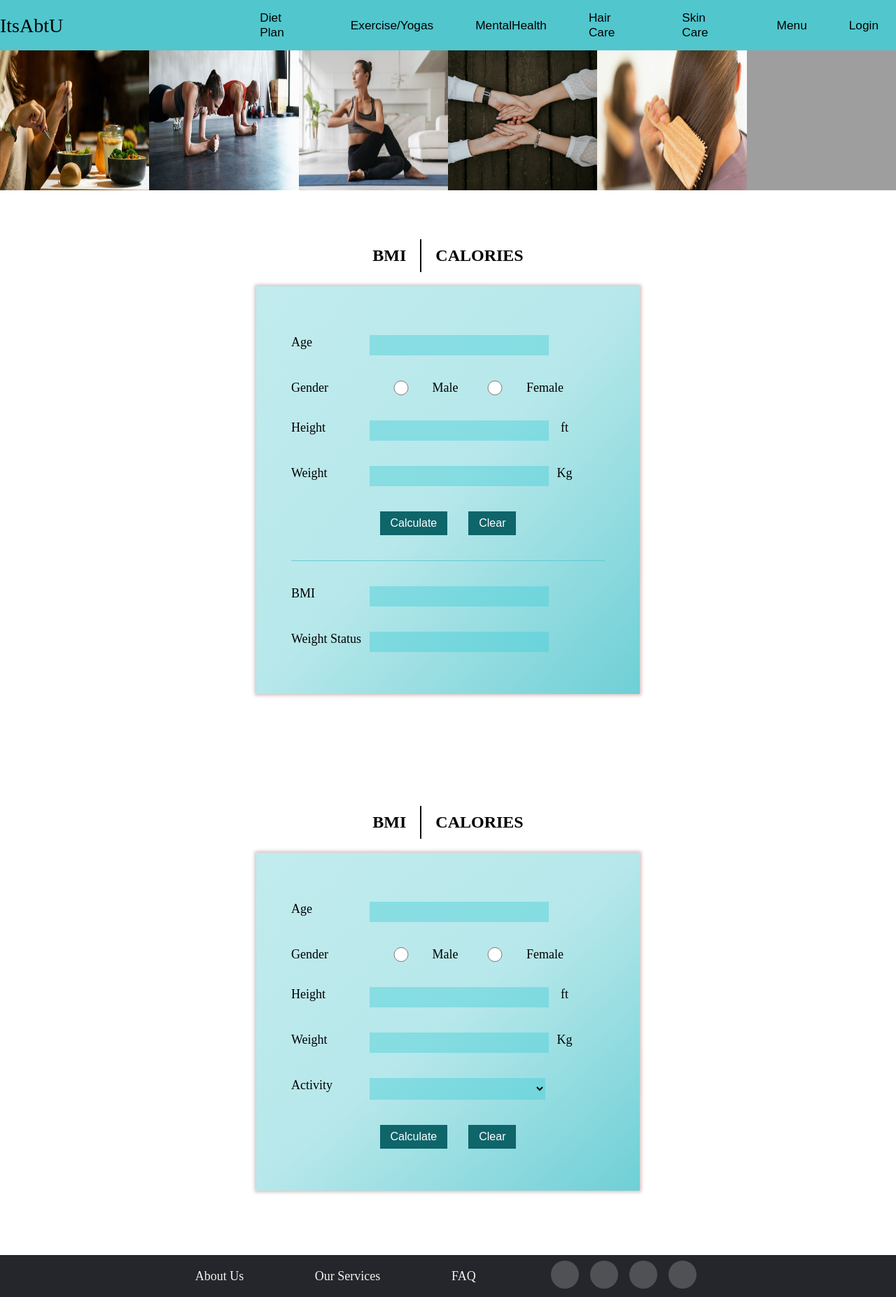
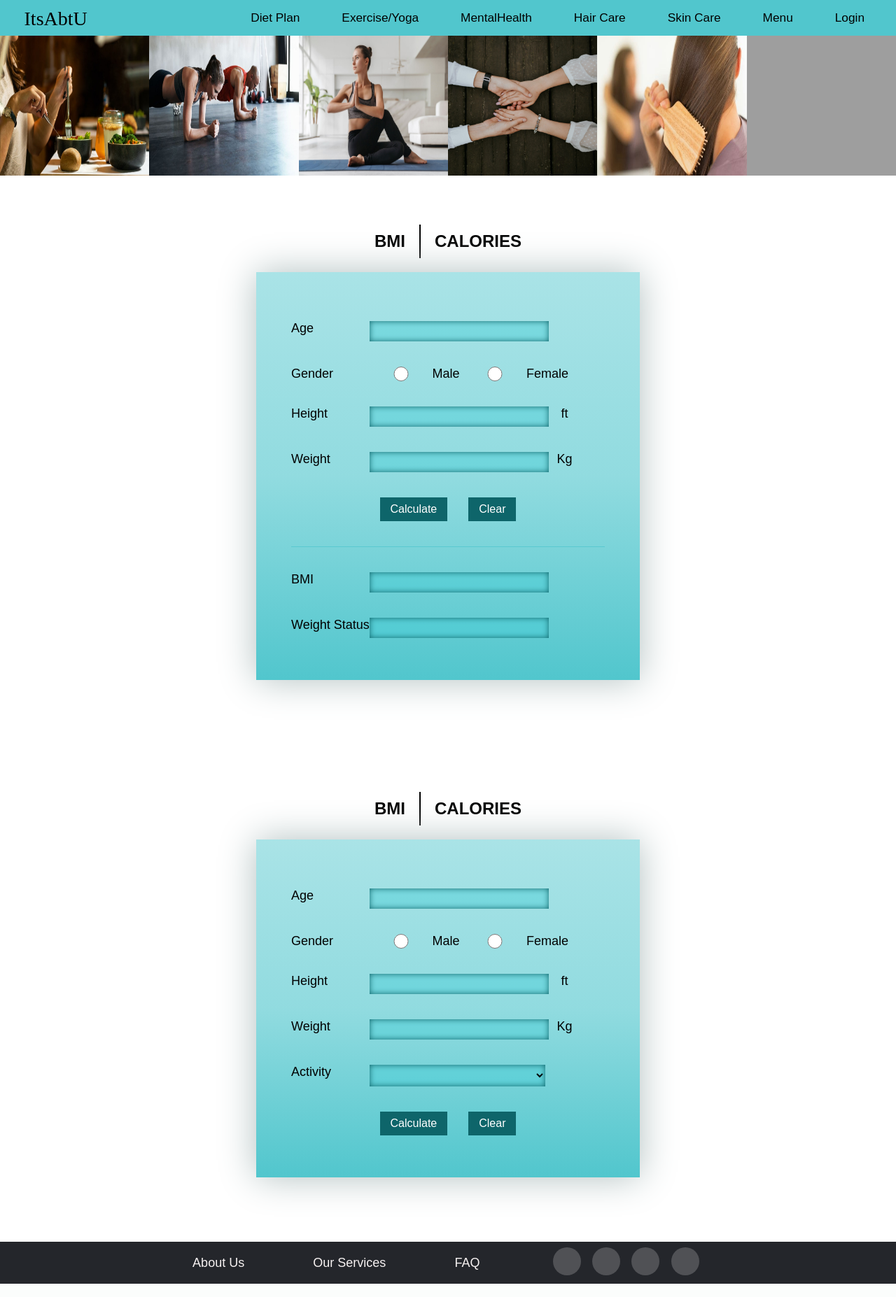
Before and after one commit to RaRaRiSa-R/Wellness-Train, a PHP site: page /wellness/bmi-calories.php in a window 1280 px wide. Shown: the whole page at 70% size. Run offline with PHP 8.4, Linux system fonts and the light colour scheme; grey boxes are pictures that could not be loaded.

Commit message:
navbar responsive

```diff
--- a/bmi-calories.php
+++ b/bmi-calories.php
@@ -28,7 +28,7 @@
                 <form class="content-12" onsubmit="return false">
                     <div class="input-design">
                         <label>Age</label>
-                        <input type="number" id="age" required/>
+                        <input type="number" id="age" class="input" required/>
                     </div>
                     <div class="input-design">
                         <label>Gender</label>
@@ -37,12 +37,12 @@
                     </div>
                     <div class="input-design">
                         <label>Height</label>
-                        <input type="text" id="height" required/>
+                        <input type="text" id="height" class="input" required/>
                         <span>ft</span>
                     </div>
                     <div class="input-design">
                         <label>Weight</label>
-                        <input type="number" id="weight" required/>
+                        <input type="number" id="weight" class="input" required/>
                         <span>Kg</span>
                     </div>
                     <div class="btn-style gap-20">
@@ -54,11 +54,11 @@
                     </div>
                     <div class="input-design">
                         <label>BMI</label>
-                        <input type="text" name="bmivalue" id="bmivalue" />
+                        <input type="text" name="bmivalue" class="input" id="bmivalue" />
                     </div>
                     <div class="input-design">
                         <label id="weight-label">Weight Status</label>
-                        <input type="text" name="status" id="status" />
+                        <input type="text" name="status" class="input" id="status" />
                     </div>
                 </form>
             <!-- </div> -->
@@ -73,7 +73,7 @@
             <div class="content-12">
                     <div class="input-design">
                         <label>Age</label>
-                        <input type="number"  min = 5 max = 80 />
+                        <input type="number" class="input" min = 5 max = 80 />
                     </div>
                     <div class="input-design">
                         <label>Gender</label>
@@ -82,17 +82,17 @@
                     </div>
                     <div class="input-design">
                         <label>Height</label>
-                        <input type="text" />
+                        <input type="text" class="input"/>
                         <span>ft</span>
                     </div>
                     <div class="input-design">
                         <label>Weight</label>
-                        <input type="text" />
+                        <input type="text" class="input"/>
                         <span>Kg</span>
                     </div>
                     <div class="input-design">
                         <label>Activity</label>
-                        <select name="activity-doing" id="activity">
+                        <select name="activity-doing" id="activity" class="input">
                             <option value="select"></option>
                             <option value="bmr">Basal Metabolic Rate (BMR)</option>
                             <option value="sedetary">Sedentary: little or no exercise</option>
--- a/css/box-bmi-cal-design.css
+++ b/css/box-bmi-cal-design.css
@@ -46,15 +46,11 @@
     padding-top: 60px;
     width: 100%;
     align-items: center;
-    /* background-image: linear-gradient(#51c6cd12, #51c6cd29,#51c6cdc2);
-    background-image: linear-gradient(#afe2e191, #b8f9f8,#a6e0e9);
-    background-image: linear-gradient(#51c6cd4d, #51c6cd4d,#51c6cd4d);
-    background-image: linear-gradient(#51c6cd7a, #51c6cd21,#51c6cdc2); */
     background-image: linear-gradient(to bottom right, #51c6cd12, #51c6cd29,#51c6cdc2);
-    /* background-image: linear-gradient(#51c6cd4a, #51c6cd9c,#51c6cdb0); */
+    background-image: linear-gradient(#51c6cd45, #51c6cd78,#51c6cd);
     background-color: rgb(81 198 205 / 30%);
-    box-shadow: 0px 0px 8px 1px grey;
     box-shadow: 0px 0px 5px 2px #d0bebe;
+    box-shadow: 0px 0px 50px 0px #b0bfbf;
 }
 .input-design{
     width: 100%;
@@ -77,18 +73,19 @@
     border-bottom-style: solid;
     COLOR: #51c6cdc2;
 }
-.input-design input{
+.input-design .input{
     width: 50%;
     padding: 7px 16px;
     background-color: #45cdd570;
     border: 0px;
+    box-shadow: inset 0px 0px 8px 0px #0e656a;
 }
 .input-design input[type=radio]{
     width: 20%;
     /* display: none; */
 }
 .input-design select{
-    width: 56%;
+    width: 56% !important;
     padding: 7px 16px;
     background-color: #45cdd570;
     border: 0px;
--- a/css/image-bar-style.css
+++ b/css/image-bar-style.css
@@ -1,21 +1,25 @@
+*{
+    font-family: 'Mukta', sans-serif;
+}
 /* nav-bar-design */
 #nav{
     display: flex;
     align-items: center;
     /* justify-content: center; */
-    justify-content: space-around;
+    justify-content: space-between;
     position: sticky;
     top: 0;
     z-index: 2;
-    gap: 20%;
 }
 #logo{
     font-family: 'Arbutus Slab',serif;
     font-size: 28px !important;
     height: 30px;
-    /* margin-left: 40px; */
+    margin-left: 2.7%;
 }
-
+.displ{
+    display: none;
+}
 #nav ul{
     display: flex;
     align-items: center;
@@ -47,7 +51,9 @@
   padding:5px 5px;
 
 }
-
+#login-btn{
+    margin-right: 20px
+}
 #nav ul li a:hover{
     color: white;
 }
@@ -116,3 +122,39 @@ display: block;
 .image-box img:hover{
     transform: scale(1.2);
 }
+@media (max-width: 750px){
+    .displ{
+        display: block;
+    }
+    .n-dis{
+        display: none;
+    }
+}
+@media (min-width: 800px) and (max-width: 952px){
+    #nav ul li{
+        font-size: 1rem;
+        padding: 10px 2px;
+    }
+}
+@media (max-width: 800px) and (min-width: 750px){
+    #logo{
+        font-size: 1.6rem !important;
+        margin-left: 2.4%;
+    }
+    #nav ul{
+        gap: 0px;
+    }
+    #nav ul li {
+        font-size: 1rem;
+        padding: 10px 5px;
+    }
+}
+@media (max-width: 500px){
+    #logo{
+        font-size: 1.6rem !important;
+    }
+    #nav ul li{
+        font-size: 1.2rem;
+        padding: 10px 5px;
+    }
+}
--- a/css/plus_sign.css
+++ b/css/plus_sign.css
@@ -27,6 +27,7 @@
 #trip{
    display: none;
    padding-right: 20px;
+   font-weight: 600;
 }
 #s:hover #trip{
     display: block;
--- a/css/transition.css
+++ b/css/transition.css
@@ -7,17 +7,19 @@
 
 .content-12{
     position: relative;
-
     display: flex;
     /* flex-direction: column; */
     /* gap: 16px; */
     /* padding: 50PX; */
     /* padding-top: 60px; */
+    border: 2px solid #51c6cd1a;
     width: 100%;
     align-items: center;
     background-color: rgb(81 198 205 / 30%);
     box-shadow: 0px 0px 10px 2px grey;
     box-shadow: 0px 0px 5px 2px #92ada9;
+    box-shadow: 0px 0px 50px 0px #b0bfbf;
+    box-shadow: 0px 0px 30px 0px #007070;
 }
 #card-front, #card-back{
     position: absolute;
--- a/haircare_playlist.php
+++ b/haircare_playlist.php
@@ -38,7 +38,7 @@
     ?>
     <?php
             require('connection_login.php');
-            $sql="SELECT * FROM hair_care WHERE SNo={$_GET['id']}";
+            $sql="SELECT * FROM hair_care WHERE `SNo.` ={$_GET['id']}";
             $result=mysqli_query($con,$sql);
     ?>
     <section id="playlist">
@@ -79,7 +79,7 @@
                 <?php
                 }
             }
-                $sql="SELECT  s.Name,p.Name, p.link FROM hair_care s JOIN haircare_playlist p ON s.SNo = p.ScId WHERE p.ScId = '{$_GET['id']} ' ";
+                $sql="SELECT  s.Name,p.Name, p.link FROM hair_care s JOIN haircare_playlist p ON `s.SNo.` = p.ScId WHERE p.ScId = '{$_GET['id']} ' ";
                 $result=mysqli_query($con,$sql);
                 if($result){
                     if(mysqli_num_rows($result)>0){
--- a/navbar.php
+++ b/navbar.php
@@ -1,11 +1,19 @@
     <nav id="nav">
         <div id="logo" >ItsAbtU</div>
             <ul>
-                <li class="container"><a href="#">Diet plan </a></li>
-                <li class="container"><a href="physical-activity.php">Exercise/yogas</a></li>
-                <li class="container"><a href="mental-health.php"> MentalHealth</a></li>
-                <li class="container"><a href="haircare.php?category=Videos"> Hair Care</a></li>
-                <li class="container"><a href="skincare.php?category=Videos"> Skin Care</a></li>
+            <li class="container displ"><a href="#">Health</a>
+                    <ul class="dropdown">
+                        <li><a href="#">Diet Plan</a></li>
+                        <li><a href="#">Exercise/Yoga</a></li>
+                        <li><a href="#">Hair Care</a></li>
+                        <li><a href="#">Skin Care</a></li>
+                    </ul>
+                </li>
+                <li class="container n-dis"><a href="#">Diet plan </a></li>
+                <li class="container n-dis"><a href="physical-activity.php">Exercise/yoga</a></li>
+                <li class="container n-dis"><a href="mental-health.php"> MentalHealth</a></li>
+                <li class="container n-dis"><a href="haircare.php?category=Videos"> Hair Care</a></li>
+                <li class="container n-dis"><a href="skincare.php?category=Videos"> Skin Care</a></li>
                 <li class="container"><a href="#"> Menu</a>
                     <ul class="dropdown">
                         <li><a href="#">Home</a></li>
@@ -15,7 +23,7 @@
                         <li><a href="#">Help</a></li>
                     </ul>
                 </li>
-                <li class="container">
+                <li id="login-btn" class="container">
                 <?php
                     // echo "console.log('{$_SESSION['logged_in']}')";
                     if(isset($_SESSION['logged_in']) && $_SESSION['logged_in']==true)
```
Also changed, not shown: css/physical-activity.css (+4 -3 lines), css/skincare.css (+7 -1 lines), haircare.php (+8 -7 lines), login.php (+7 -7 lines), skincare.php (+15 -13 lines), yoga.php (+16 -15 lines).
